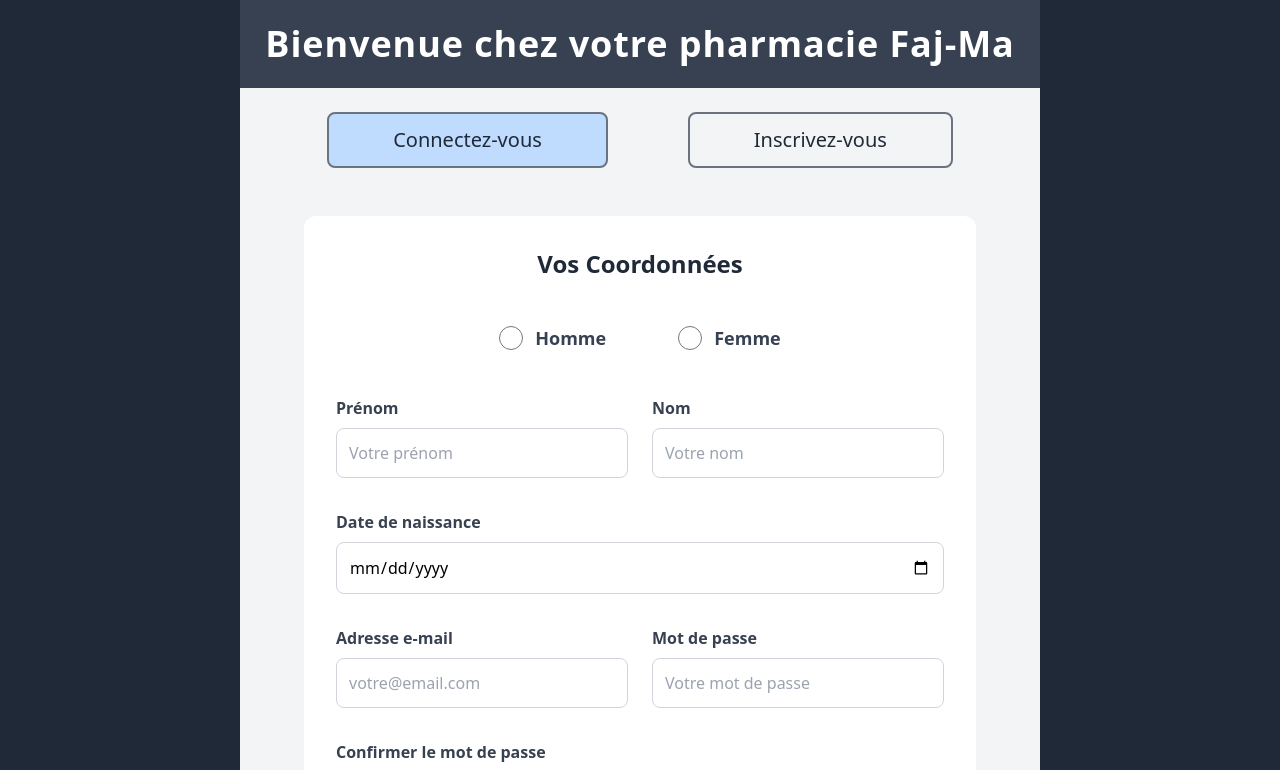
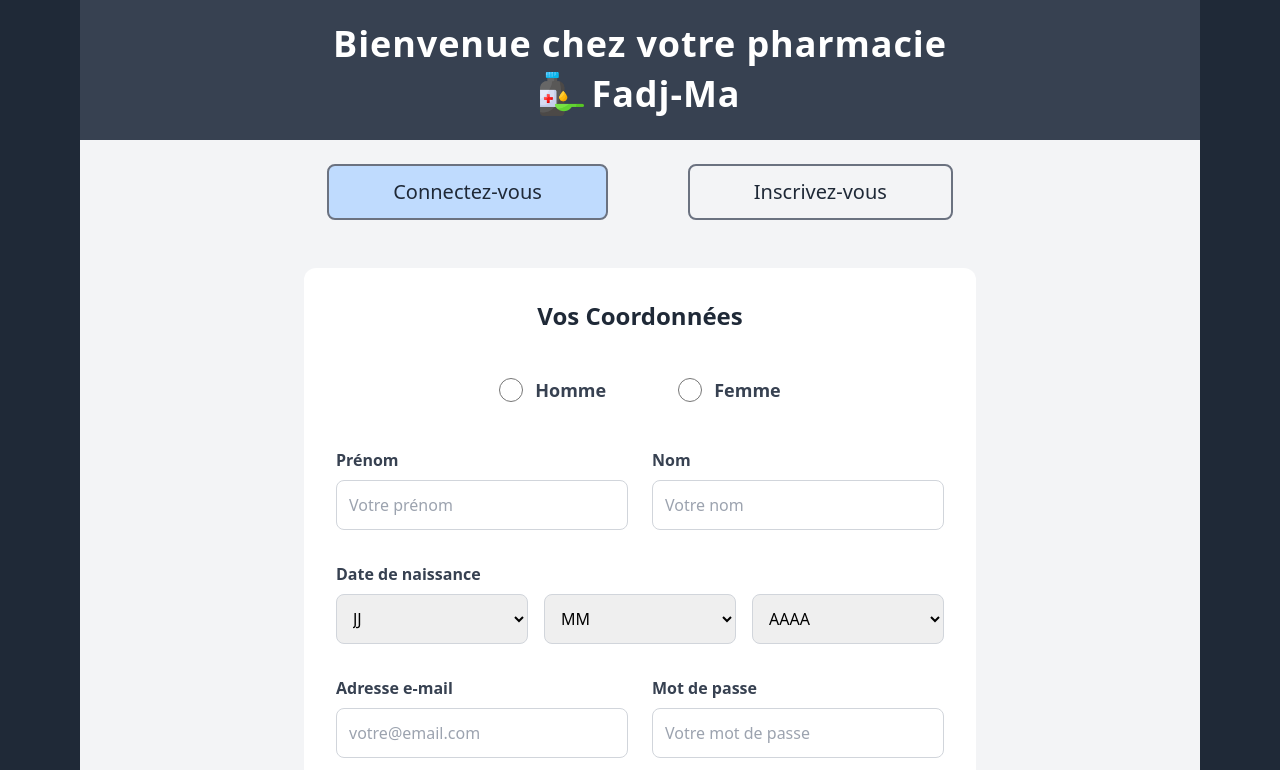
Before and after one commit to Ilabarry/Fadj-Ma, a React (Vite) app in the folder Frontend-app/: page /inscription in a window 1280 px wide. Shown: the top 770 px of the page. Built offline with nearby package versions, Linux system fonts and the light colour scheme.

Commit message:
integration du logo

```diff
--- a/Frontend-app/index.html
+++ b/Frontend-app/index.html
@@ -2,9 +2,9 @@
 <html lang="en">
   <head>
     <meta charset="UTF-8" />
-    <link rel="icon" type="image/svg+xml" href="/vite.svg" />
+    <link rel="icon" type="image/svg+xml" href="/src/assets/Logo.png" />
     <meta name="viewport" content="width=device-width, initial-scale=1.0" />
-    <title>frontend-app</title>
+    <title>Fadj-Ma</title>
   </head>
   <body>
     <div id="root"></div>
--- a/Frontend-app/src/component/headerComponent.jsx
+++ b/Frontend-app/src/component/headerComponent.jsx
@@ -14,6 +14,7 @@ import { Link, Routes, Route, useNavigate, useLocation } from "react-router-dom"
 import TableauDeBord from "../pages/DashBord";
 import Medicaments from "../pages/ListMedicamentPage";
 import { authService } from "../services/authService";
+import Logo from "../assets/Logo.png"
 
 function NavMedicaments() {
   const [sidebarOpen, setSidebarOpen] = useState(false);
@@ -88,7 +89,12 @@ function NavMedicaments() {
         <div className="hidden lg:flex lg:flex-shrink-0">
           <div className="flex flex-col w-52 bg-gray-700 border-r border-gray-700">
             <div className="flex items-center justify-center h-16 px-4 border-b bg-gray-800 border-gray-700">
-              <h1 className="text-xl font-bold text-white">Fadj-Ma</h1>
+              <h1 className="text-xl font-bold text-white">
+                <span className="flex items-center justify-center gap-2">
+                  <img src={Logo} alt="Logo" className="h-11 w-auto" />
+                  <b>Fadj-Ma</b>
+                </span>
+              </h1>
             </div>
 
             {/* Profil */}
--- a/Frontend-app/src/component/navigationComponent.jsx
+++ b/Frontend-app/src/component/navigationComponent.jsx
@@ -1,5 +1,6 @@
 import React, { useState } from "react";
 import { Link } from "react-router-dom";
+import Logo from "../assets/Logo.png"
 
 function Navigation() {
 
@@ -16,9 +17,14 @@ function Navigation() {
   return (
     <div>
       <header className="bg-gray-700 py-4 sm:py-6 text-center m-0">
-        <h1 className="text-xl sm:text-2xl md:text-3xl lg:text-4xl font-bold text-white tracking-wide px-4">
-          Bienvenue chez votre pharmacie <br className="hidden xs:block" /> Faj-Ma
+        <h1 className="text-xl sm:text-2xl md:text-3xl lg:text-4xl font-bold text-white tracking-wide px-4 flex flex-col items-center gap-2">
+          <b>Bienvenue chez votre pharmacie</b>
+          <span className="flex items-center justify-center gap-2">
+            <img src={Logo} alt="Logo" className="h-11 w-auto" />
+            <b>Fadj-Ma</b>
+          </span>
         </h1>
+
       </header>
 
       <nav className="bg-gray-100 m-0">
--- a/Frontend-app/src/pages/Connexion.jsx
+++ b/Frontend-app/src/pages/Connexion.jsx
@@ -64,8 +64,8 @@ function Connexion() {
   };
 
   return (
-    <div className="min-h-full flex items-center justify-center bg-gray-100 px-4 py-8">
-      <div className="max-w-lg w-full bg-white rounded-2xl shadow-sm p-8 sm:p-10 lg:p-12">
+    <div className="min-h-full flex items-center justify-center bg-gray-100 px-4 py-6">
+      <div className="max-w-lg w-full bg-white rounded-2xl shadow-sm p-4 sm:p-10 lg:p-12">
         <h1 className="text-3xl sm:text-4xl font-bold text-center mb-2 sm:mb-8 text-gray-800">
           Connexion
         </h1>
@@ -78,7 +78,7 @@ function Connexion() {
               name="email"
               value={form.email}
               onChange={handleChange}
-              className="w-full border border-gray-300 rounded-xl p-4 text-lg focus:outline-none focus:ring-3 focus:ring-blue-200 focus:border-blue-400 transition duration-200"
+              className="w-full border border-gray-300 rounded-xl p-2 text-lg focus:outline-none focus:ring-3 focus:ring-blue-200 focus:border-blue-400 transition duration-200"
               required
             />
           </div>
@@ -90,7 +90,7 @@ function Connexion() {
               name="password"
               value={form.password}
               onChange={handleChange}
-              className="w-full border border-gray-300 rounded-xl p-4 text-lg focus:outline-none focus:ring-3 focus:ring-blue-200 focus:border-blue-400 transition duration-200"
+              className="w-full border border-gray-300 rounded-xl p-2 text-lg focus:outline-none focus:ring-3 focus:ring-blue-200 focus:border-blue-400 transition duration-200"
               required
             />
             <div className="flex justify-end mt-3">
@@ -105,7 +105,7 @@ function Connexion() {
           </div>
 
           {error && (
-            <div className="bg-red-50 border border-red-200 rounded-xl p-4">
+            <div className="bg-red-50 border border-red-200 rounded-xl p-1">
               <p className="text-red-600 text-center font-medium">{error}</p>
             </div>
           )}
@@ -113,12 +113,12 @@ function Connexion() {
           <button
             type="submit"
             disabled={loading}
-            className="w-full bg-blue-300 text-gray-800 py-4 rounded-xl hover:bg-blue-400 font-bold text-lg transition duration-200 transform hover:scale-[1.02] disabled:opacity-50 disabled:cursor-not-allowed disabled:transform-none"
+            className="w-full bg-blue-300 text-gray-800 py-2 rounded-xl hover:bg-blue-400 font-bold text-lg transition duration-200 transform hover:scale-[1.02] disabled:opacity-50 disabled:cursor-not-allowed disabled:transform-none"
           >
             {loading ? "Connexion en cours..." : "Se connecter"}
           </button>
 
-          <div className="text-center pt-4">
+          <div className="text-center pt-2">
             <p className="text-gray-600">
               Pas de compte ?{" "}
               <Link
--- a/Frontend-app/src/pages/Inscription.jsx
+++ b/Frontend-app/src/pages/Inscription.jsx
@@ -110,15 +110,61 @@ function Inscription() {
   <label className="block text-sm sm:text-base font-bold mb-2 text-gray-700">
     Date de naissance
   </label>
-            <input
-              type="date"
-              name="date_naissance"
-              value={form.date_naissance}
+  <div className="grid grid-cols-3 gap-2 sm:gap-4">
+    {/* Jour */}
+    <select
+      name="jour"
+      value={form.jour || ""}
       onChange={handleChange}
       className="w-full border border-gray-300 rounded-lg p-2 sm:p-3 focus:outline-none focus:ring-2 focus:ring-blue-200 focus:border-transparent text-sm sm:text-base"
-            />
-            {errors.date_naissance && <p className="text-red-500 text-sm mt-1">{errors.date_naissance[0]}</p>}
+    >
+      <option value="">JJ</option>
+      {[...Array(31)].map((_, i) => (
+        <option key={i + 1} value={i + 1}>
+          {i + 1}
+        </option>
+      ))}
+    </select>
+
+    {/* Mois */}
+    <select
+      name="mois"
+      value={form.mois || ""}
+      onChange={handleChange}
+      className="w-full border border-gray-300 rounded-lg p-2 sm:p-3 focus:outline-none focus:ring-2 focus:ring-blue-200 focus:border-transparent text-sm sm:text-base"
+    >
+      <option value="">MM</option>
+      {[...Array(12)].map((_, i) => (
+        <option key={i + 1} value={i + 1}>
+          {String(i + 1).padStart(2, "0")}
+        </option>
+      ))}
+    </select>
+
+    {/* Année */}
+    <select
+      name="annee"
+      value={form.annee || ""}
+      onChange={handleChange}
+      className="w-full border border-gray-300 rounded-lg p-2 sm:p-3 focus:outline-none focus:ring-2 focus:ring-blue-200 focus:border-transparent text-sm sm:text-base"
+    >
+      <option value="">AAAA</option>
+      {Array.from(
+        { length: 100 },
+        (_, i) => new Date().getFullYear() - i
+      ).map((year) => (
+        <option key={year} value={year}>
+          {year}
+        </option>
+      ))}
+    </select>
   </div>
+  {errors.date_naissance && (
+    <p className="text-red-500 text-sm mt-1">{errors.date_naissance[0]}</p>
+  )}
+</div>
+
+
 
           <div className="grid grid-cols-1 md:grid-cols-2 gap-4 sm:gap-6">
             <div>
--- a/Frontend-app/src/pages/logPage.jsx
+++ b/Frontend-app/src/pages/logPage.jsx
@@ -5,7 +5,7 @@ import Navigation from '../component/navigationComponent';
 
 function LogPage(){
     return(
-        <div className='px-4 sm:px-8 md:px-16 lg:px-32 xl:px-60 bg-gray-800'>
+        <div className='px-4 sm:px-8 md:px-16 lg:px-12 xl:px-20 bg-gray-800'>
             <div className='min-h-screen bg-gray-100'>
                 <Navigation />
                 <Routes>
```
Also changed, not shown: Frontend-app/src/assets/Logo.png (added). Lines whose indentation alone changed are shown as unchanged.
